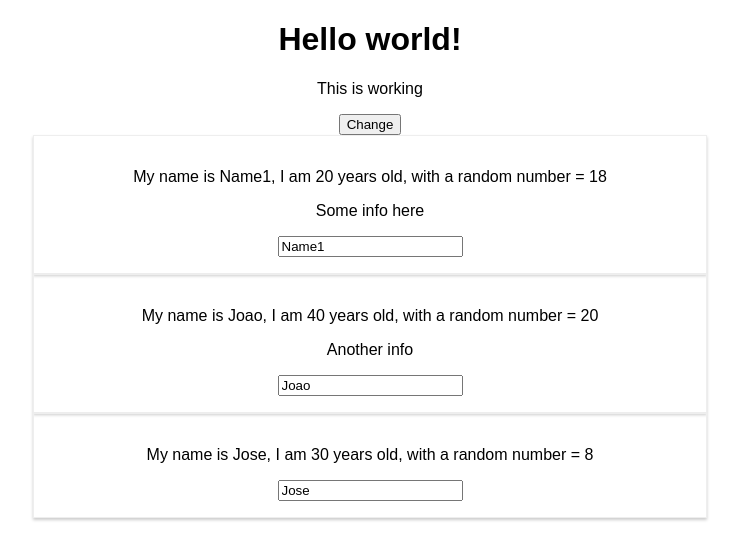
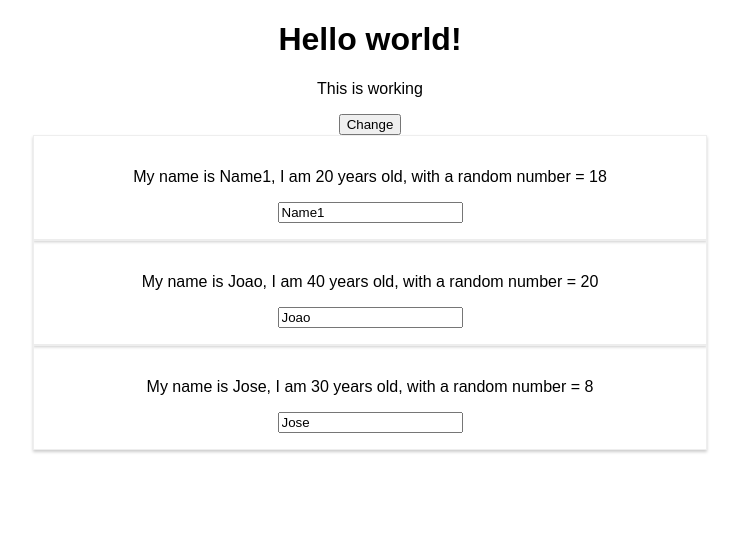
Before and after one commit to ewertonramos/sandbox-react, a React (Create React App) app: page / in a window 1280 px wide. Shown: the top 560 px of the page, without its empty margins (270-1009 px from the left). Built offline with nearby package versions, Linux system fonts and the light colour scheme.

Commit message:
using list in the component

```diff
--- a/src/App.js
+++ b/src/App.js
@@ -35,14 +35,12 @@ class App extends Component {
         let persons = null;
         if (this.state.showPersons) {
             persons = (
-            <div>
-                <Person click={this.switchNameHandler.bind(this, 'BINDING')} personName={this.state.persons[0].name}
-                        age={this.state.persons[0].age}> Some info here </Person>
-                <Person change={this.nameChangeHandler} personName={this.state.persons[1].name}
-                        age={this.state.persons[1].age}> Another info </Person>
-                <Person click={this.switchNameHandler} personName={this.state.persons[2].name}
-                        age={this.state.persons[2].age}/>
-            </div>
+                <div>
+                    {this.state.persons.map((p) => {
+                        return <Person personName={p.name} age={p.age}/>
+                        })
+                    }
+                </div>
             );
         }
         return (
```
